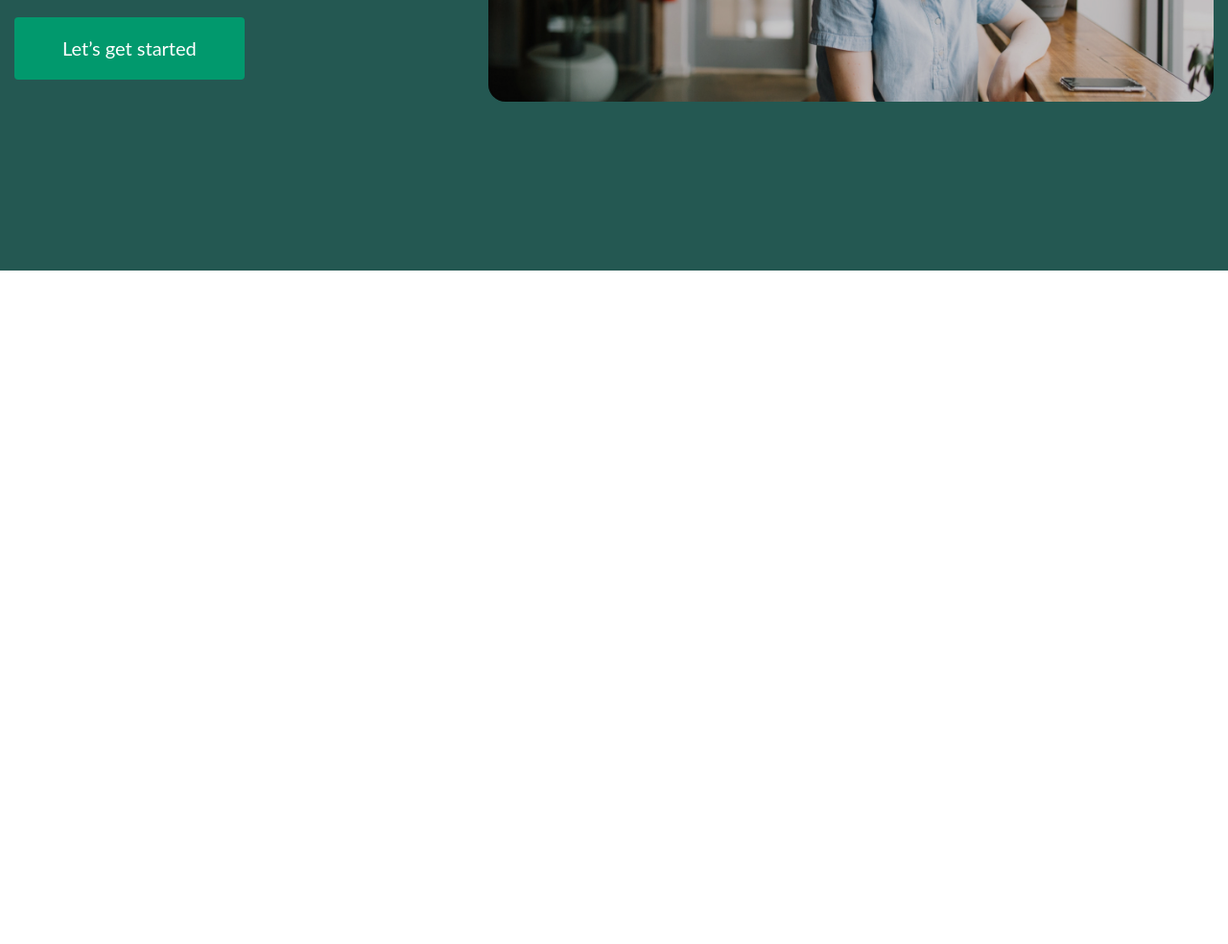
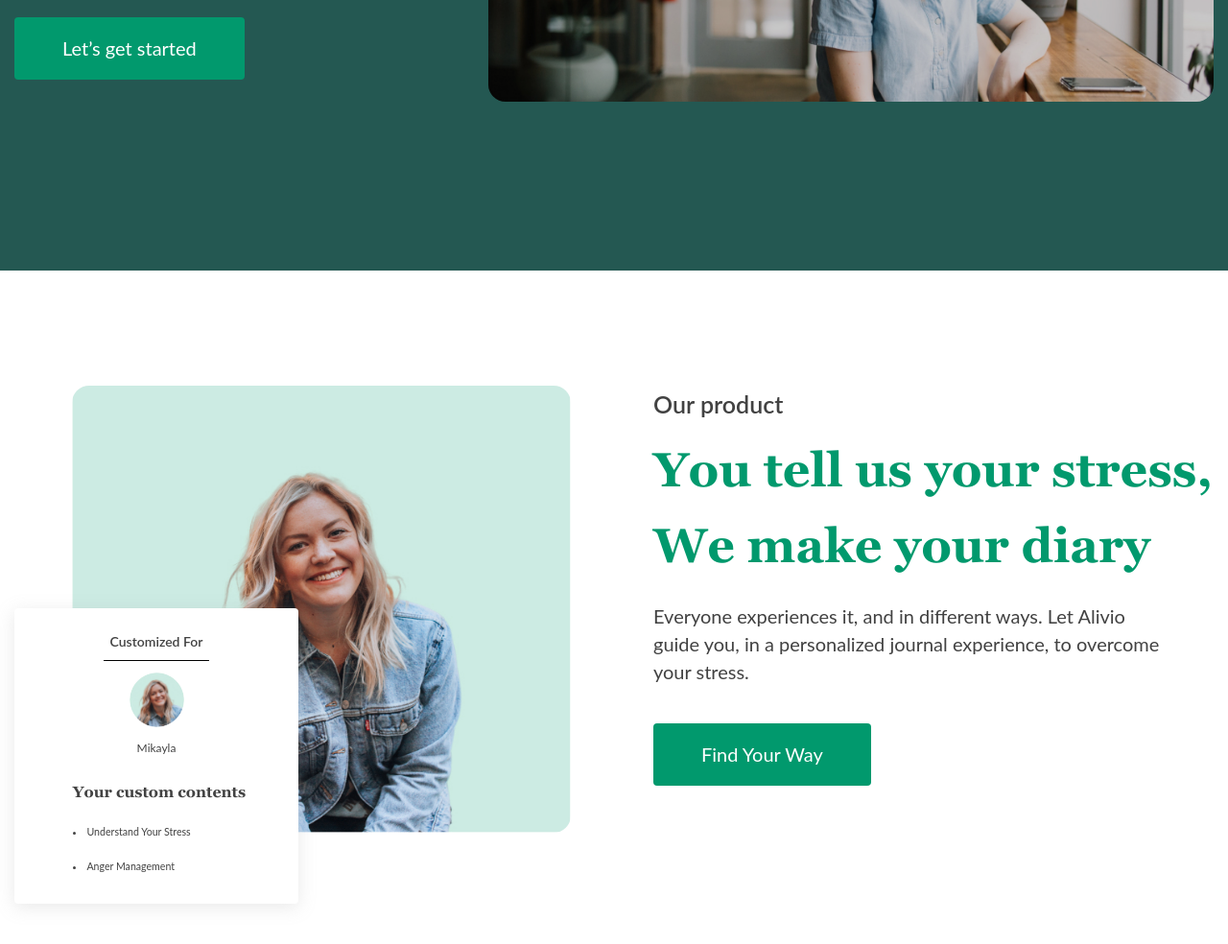
Before and after one commit to Averkiev91/Alivio-HTML-project, a website: page app/index.html in a window 1280 px wide. Shown: the part 4221-5205 px from the top of the page at 96% size. Before the commit the page ends 4503 px from the top, so only its background shows below. Drawn offline with nearby package versions, Linux system fonts and the light colour scheme; files that its build step writes are made by us from their sources; a web font is replaced by a local one.

Commit message:
section product

```diff
--- a/app/index.html
+++ b/app/index.html
@@ -88,7 +88,7 @@
     </section>
 
     <section class="story">
-        <div class="container">
+        <div class="container container-wide">
             <div class="story__row">
                 <div class="story__content">
                     <div class="story__content-title">Let's hear about <br> Kayla's success story</div>
@@ -112,6 +112,45 @@
             </div>
         </div>
     </section>
+
+    <section class="product">
+        <div class="container">
+            <div class="product__row">
+                <div class="product__img">
+                    <img src="images/product.jpg" alt="photo" class="product__img-img">
+
+                    <div class="product__card">
+                        <div class="product__card-title">Customized For</div>
+                        <div class="product__card-avatar">
+                            <img src="images/product-avatar.jpg" alt="avatar" class="product__card-avatar-img">
+                            <div class="product__card-name">Mikayla</div>
+                        </div>
+                        <div class="product__card_content-wrapper">
+                            <div class="product__card-subtitle">Your custom contents</div>
+                            <ul>
+                                <li>Understand Your Stress</li>
+                                <li>Anger Management</li>
+                            </ul>
+                        </div>
+                    </div>
+
+                </div>
+                <div class="product__content">
+                    <div class="product__content-title">Our product</div>
+                    <div class="product__content-subtitle">You tell us your stress, We make your diary</div>
+                    <div class="product__content-text">
+                        <p>
+                            Everyone experiences it, and in different ways. Let Alivio guide you, in a personalized journal experience, to overcome
+                            your stress.
+                        </p>
+                    </div>
+                    <div class="product__content-button">
+                        <a href="#" class="btn btn-big">Find Your Way</a>
+                    </div>
+                </div>
+            </div>
+        </div>
+    </section>
 </main>
 
 <!--#include virtual="/parts/footer.html" -->
--- a/app/styles/sass/base/config.sass
+++ b/app/styles/sass/base/config.sass
@@ -58,6 +58,10 @@
 	padding-right: 15px
 	margin-left: auto
 	margin-right: auto
+
+.container-wide
+	width: 1536px
+
 @media (max-width: 1399px)
 	.container
 		width: 100%
--- /dev/null
+++ b/app/styles/sass/blocks/_product.sass
@@ -0,0 +1,85 @@
+.product
+    padding: 120px 0 168px
+    &__row
+        display: flex
+        justify-content: space-between
+    &__content
+        max-width: 584px
+        &-title
+            font-size: 25px
+            font-weight: 600
+            line-height: 157%
+        &-title + *
+            margin-top: 10px
+        &-subtitle
+            font-family: 'Georgia', serif
+            font-size: 50px
+            font-weight: 700
+            color: #01996d
+            line-height: 157%
+        &-subtitle + *
+            margin-top: 20px
+        &-text
+            max-width: 530px
+            line-height: 144.5%
+        &-text + *
+            margin-top: 40px
+    &__img
+        position: relative
+        margin-right: 86px
+        padding-left: 60px
+        padding-bottom: 74px
+        &-img
+            border-radius: 18px
+    &__card
+        background-color: #fff
+        width: 296px
+        position: absolute
+        left: 0px
+        bottom: 0px
+        border-radius: 4px
+        box-shadow: 0px 3.62249px 18.1125px rgba(165, 165, 165, 0.25)
+        display: flex
+        flex-direction: column
+        align-items: center
+        padding: 28px 20px 30px
+        &-subtitle
+            font-family: 'Georgia', serif
+            font-size: 16px
+            margin-bottom: 22px
+            font-weight: 700
+        &_content-wrapper
+            text-align: left
+            padding-left: 6px
+            ul
+                font-size: 10.62px
+                list-style-type: disc
+                list-style-position: inside
+                li + li
+                    margin-top: 20px
+        &-title
+            position: relative
+            font-weight: 600
+            font-size: 14px
+            line-height: 1
+            padding-bottom: 12px
+            margin-bottom: 13px
+            &::after
+                content: ''
+                position: absolute
+                background-color: #000
+                height: 0.75px
+                left: -7px
+                right: -7px
+                bottom: 0
+        &-avatar
+            margin-bottom: 25px
+            text-align: center
+            &-img
+                margin-bottom: 13px
+                width: 57px
+                height: 57px
+                object-fit: cover
+                border-radius: 50%
+        &-name
+            font-size: 12px
```
Also changed, not shown: app/css/app.min.css, app/images/product-avatar.jpg (added), app/images/product.jpg (added).
